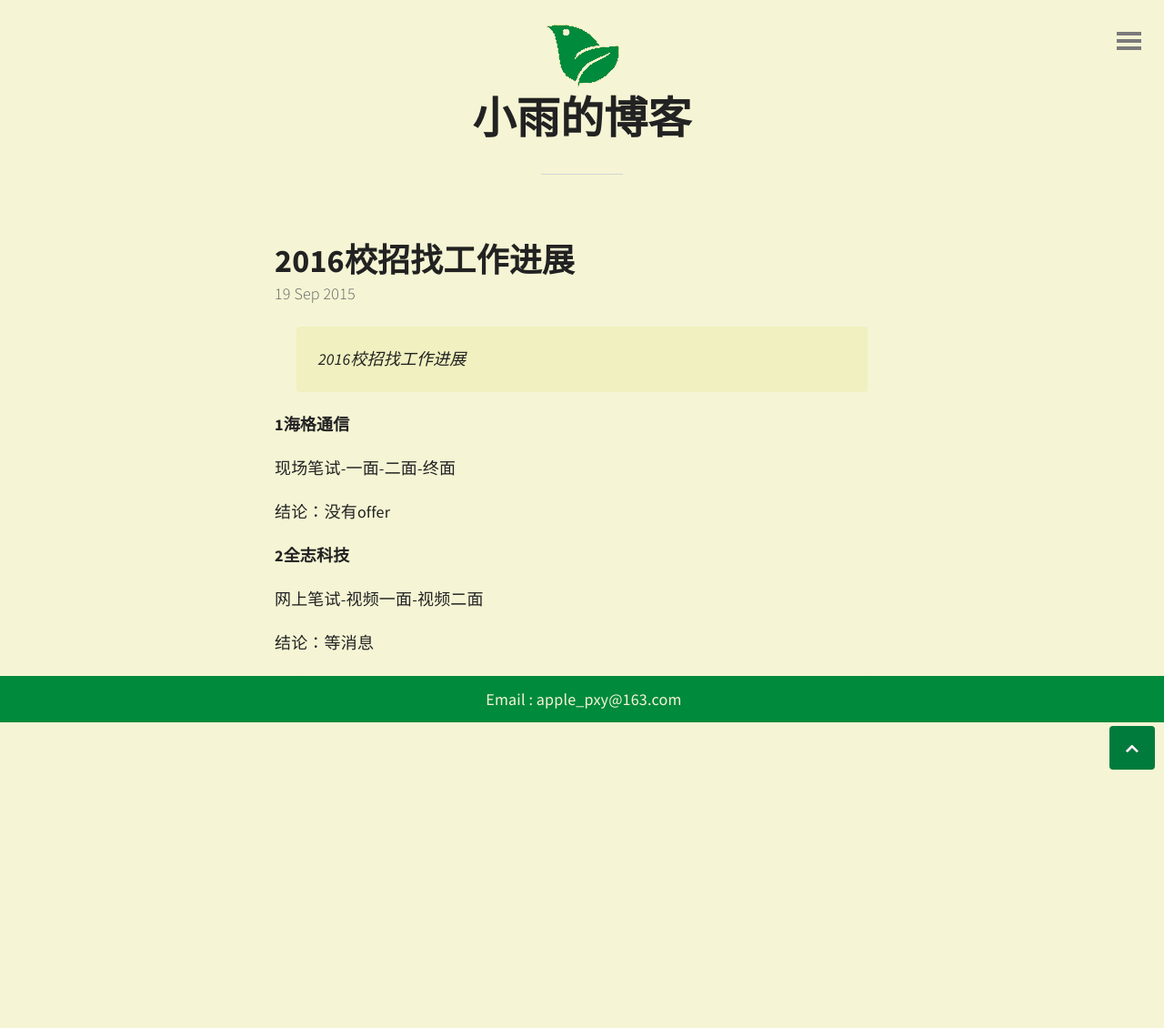
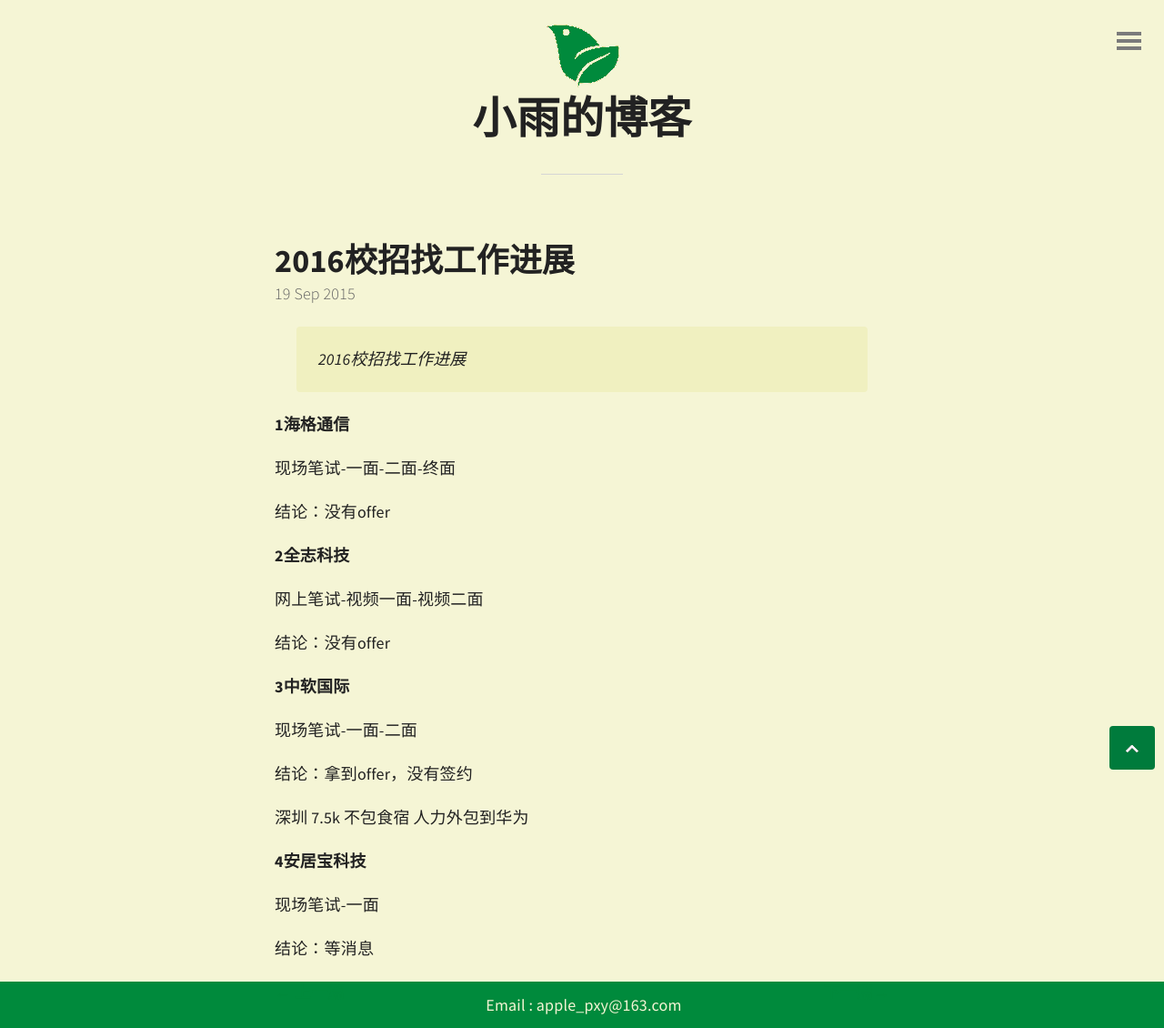
Before and after one commit to xiaoyu33/xiaoyu33.github.io, a Jekyll site: the page built from _posts/2015-09-19-2016校招找工作进展.md, in a window 1280 px wide. Shown: the whole page at 91% size. Built offline with Jekyll 4.4.1, drawn with Linux system fonts in a browser that asks for light colours; comment, search, counter and statistics services are not loaded; before the commit the page ends 900 px from its top, so only the background shows below that.

Commit message:
Update 2015-09-19-2016校招找工作进展.md

```diff
--- a/_posts/2015-09-19-2016校招找工作进展.md
+++ b/_posts/2015-09-19-2016校招找工作进展.md
@@ -14,4 +14,18 @@ title: 2016校招找工作进展
 
   网上笔试-视频一面-视频二面
 
+  结论：没有offer
+
+  **3中软国际**
+
+  现场笔试-一面-二面
+
+  结论：拿到offer，没有签约
+
+  深圳 7.5k 不包食宿 人力外包到华为
+
+  **4安居宝科技**
+
+  现场笔试-一面
+
   结论：等消息
```
